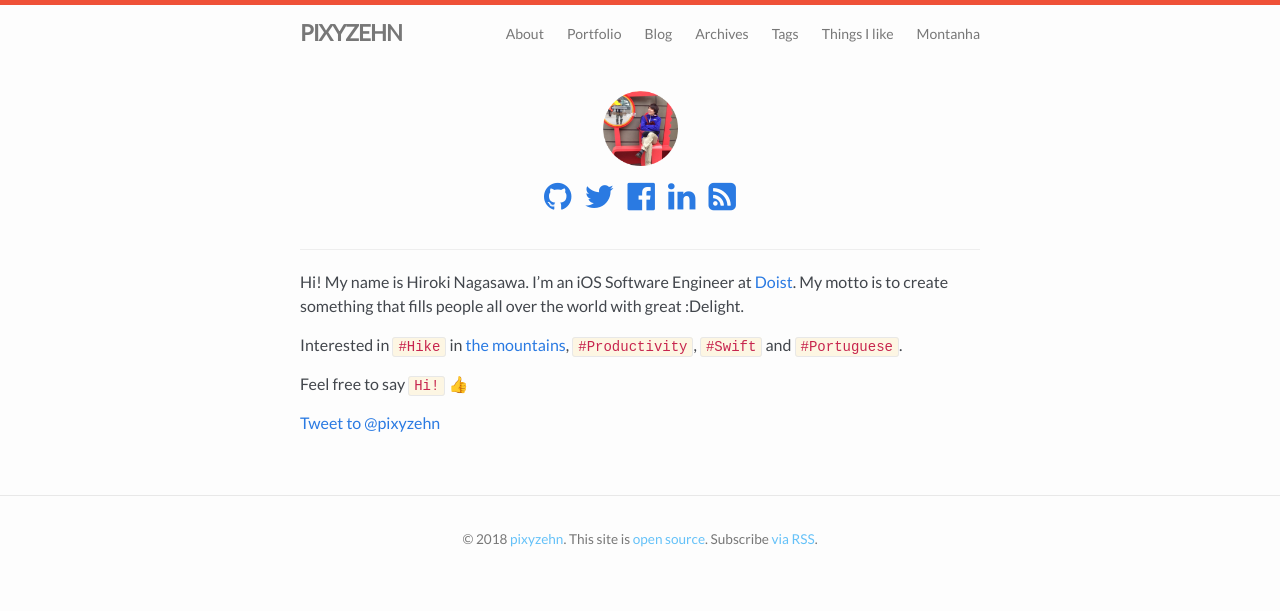
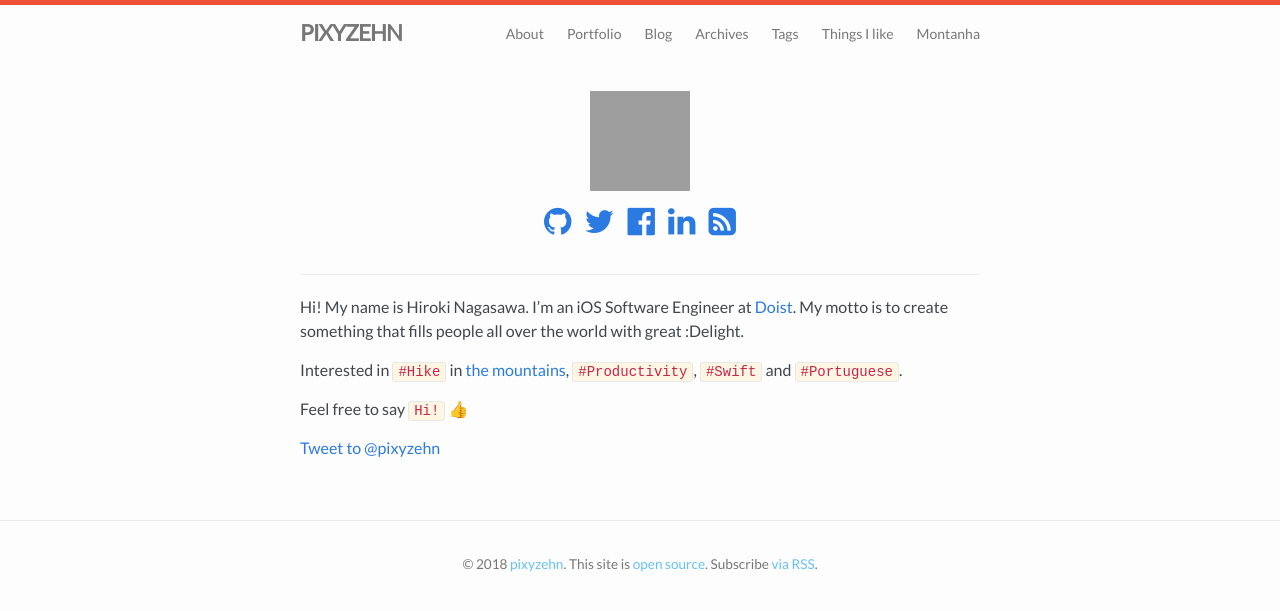
Before and after one commit to pixyzehn/pixyzehn.com, a Jekyll site: the page built from about.md, in a window 1280 px wide. Shown: the top 611 px of the page. Built offline with Jekyll 4.4.1, drawn with Linux system fonts in a browser that asks for light colours; emoji names are drawn with the system emoji font; comment, search, counter and statistics services are not loaded.

Commit message:
Update profile image

```diff
--- a/about.md
+++ b/about.md
@@ -4,7 +4,7 @@ title: About
 permalink: /
 ---
 
-![My profile]({{ site.url }}/assets/profile.png){:height="75px" width="75px" .profile-image}
+![My profile]({{ site.url }}/assets/profile.jpg){:height="100px" width="100px" .profile-image}
 
 {% include contact_follow.html %}
 
```
Also changed, not shown: assets/profile.png (deleted), 1 other file.
